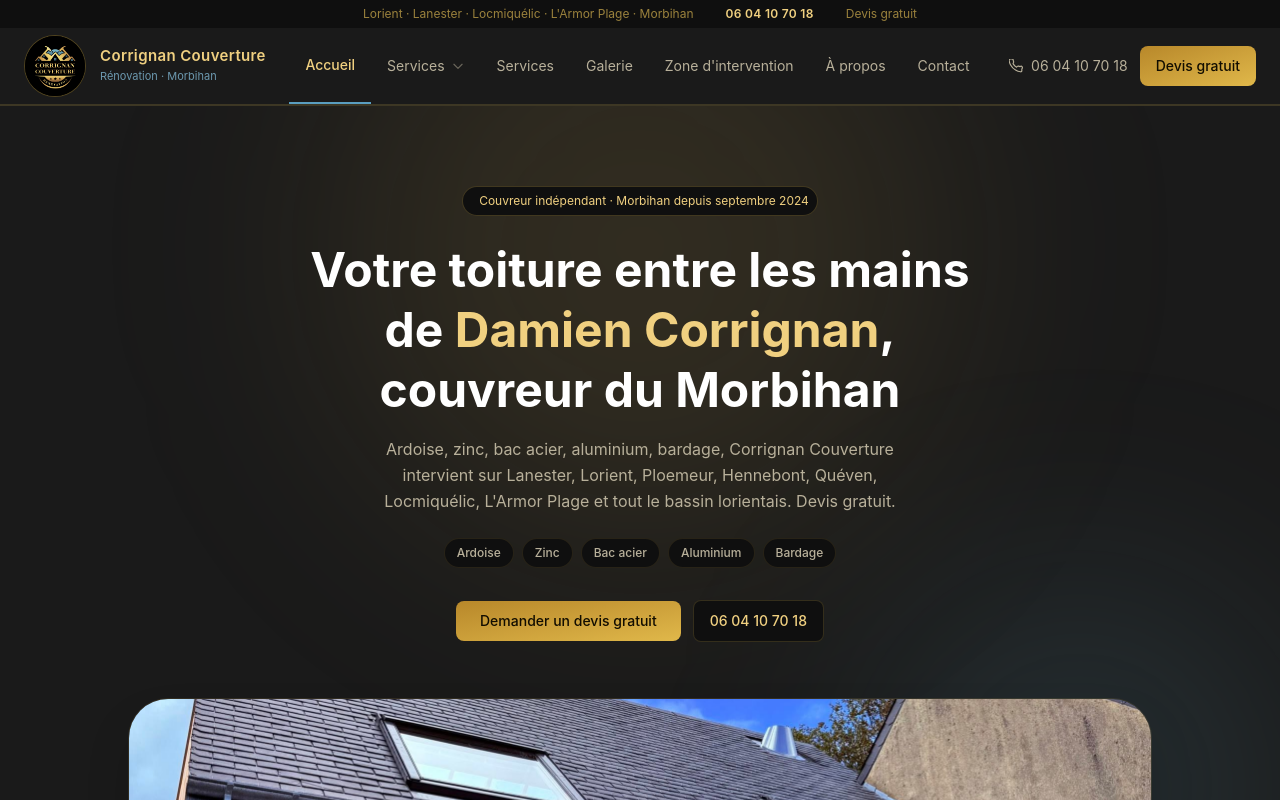
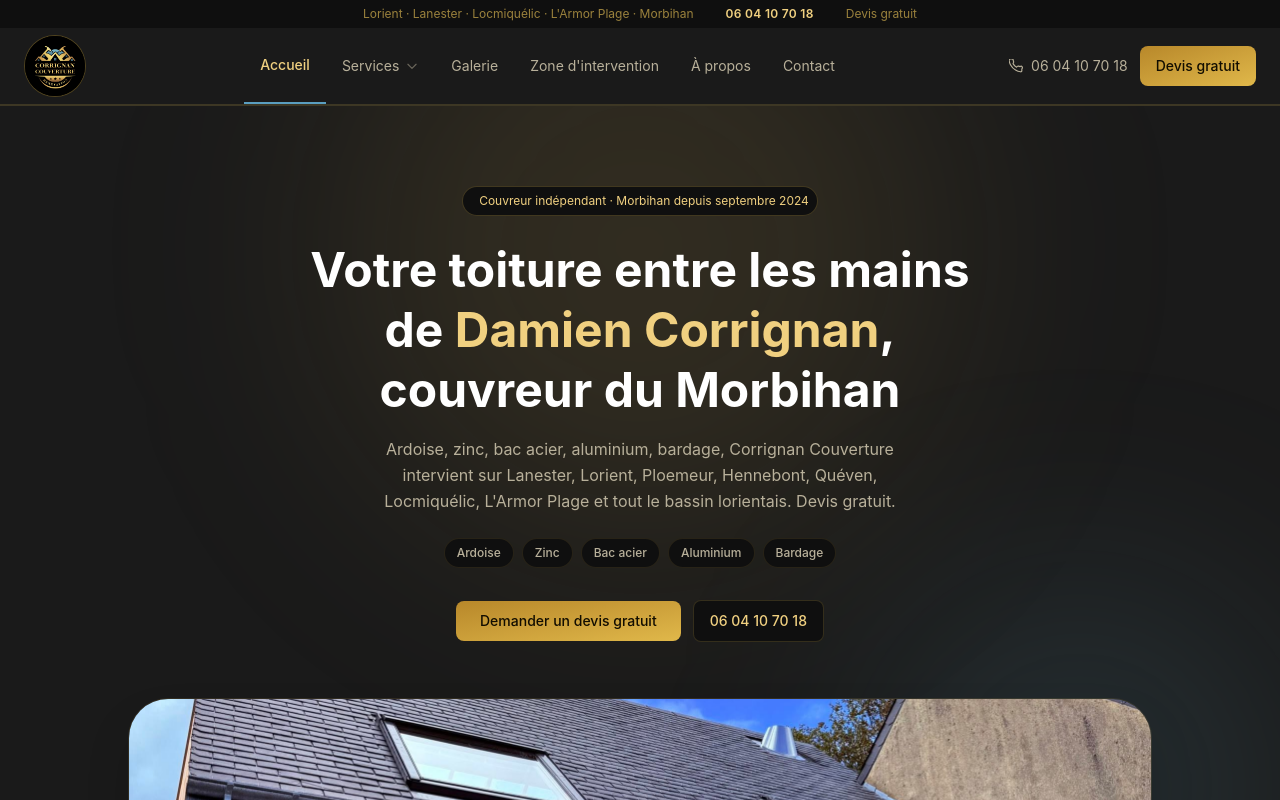
Before and after one commit to GumSurf/corrignan-couverture, a Next.js app: page / in a window 1280 px wide. Built offline with nearby package versions, Linux system fonts and the light colour scheme.

Commit message:
Remove: useless link service

```diff
--- a/app/components/header.tsx
+++ b/app/components/header.tsx
@@ -19,7 +19,6 @@ const services = {
 
 const navLinks = [
   { label: "Accueil", href: "/" },
-  { label: "Services", href: "/services" },
   { label: "Galerie", href: "/galerie" },
   { label: "Zone d'intervention", href: "/zone-intervention" },
   { label: "À propos", href: "/a-propos" },
@@ -51,7 +50,7 @@ export default function Header() {
     <div className="bg-night-800 border-b border-[#c9a84c33] sticky top-0 z-50">
       {/* ─── Topbar ─── */}
       <div className="hidden sm:flex justify-center gap-8 px-4 py-1.5 text-xs bg-[#0f0f0f] text-gold-500">
-        <span className="opacity-75">Lorient · Lanester · Locmiquélic · L'Armor Plage · Morbihan</span>
+        <span className="opacity-75">Lorient · Lanester · Locmiquélic · L&apos;Armor Plage · Morbihan</span>
         <span className="font-semibold tracking-wide text-[#f0d080]">06 04 10 70 18</span>
         <span className="opacity-75">Devis gratuit</span>
       </div>
@@ -59,7 +58,7 @@ export default function Header() {
       {/* ─── Nav principale ─── */}
       <header className="bg-night-800 border-b border-[#c9a84c33] sticky top-0 z-50">
         <nav className="px-4 lg:px-6">
-          <div className="flex items-center justify-between mx-auto max-w-screen-xl h-[76px]">
+          <div className="flex items-center justify-between mx-auto max-w-7xl h-19">
 
             {/* ── Logo ── */}
             <Link href="/" className="flex items-center gap-3.5 shrink-0">
@@ -72,7 +71,7 @@ export default function Header() {
                   priority
                 />
               </div>
-              <div>
+              <div className="md:hidden">
                 <span className="block text-[15px] font-semibold text-[#f0d080] leading-tight tracking-wide">
                   Corrignan Couverture
                 </span>
@@ -83,12 +82,12 @@ export default function Header() {
             </Link>
 
             {/* ── Menu desktop ── */}
-            <ul className="hidden lg:flex items-center h-[76px]">
+            <ul className="hidden lg:flex items-center h-19">
 
               <li>
                 <Link
                   href="/"
-                  className="flex items-center h-[76px] px-4 text-sm font-medium text-[#f0d080] border-b-2 border-slate-400"
+                  className="flex items-center h-19 px-4 text-sm font-medium text-[#f0d080] border-b-2 border-slate-400"
                 >
                   Accueil
                 </Link>
@@ -97,12 +96,12 @@ export default function Header() {
               {/* Dropdown Services */}
               <li
                 ref={dropdownRef}
-                className="relative h-[76px] flex items-center"
+                className="relative h-19 flex items-center"
                 onMouseEnter={() => setServicesOpen(true)}
                 onMouseLeave={() => setServicesOpen(false)}
               >
                 <button
-                  className="flex items-center gap-1.5 h-[76px] px-4 text-sm text-night-200 hover:text-[#f0d080] transition-colors"
+                  className="flex items-center gap-1.5 h-19 px-4 text-sm text-night-200 hover:text-[#f0d080] transition-colors"
                   aria-expanded={servicesOpen}
                   aria-haspopup="true"
                   onClick={() => setServicesOpen((o) => !o)}
@@ -123,7 +122,7 @@ export default function Header() {
                 {/* Panneau dropdown */}
                 <div
                   className={`
-                    absolute top-[76px] left-0 w-56 bg-night-700
+                    absolute top-19 left-0 w-56 bg-night-700
                     border border-[#c9a84c33] rounded-xl shadow-2xl py-1.5 z-50
                     transition-all duration-150 origin-top
                     ${servicesOpen ? "opacity-100 scale-100 pointer-events-auto" : "opacity-0 scale-95 pointer-events-none"}
@@ -175,7 +174,7 @@ export default function Header() {
                 <li key={link.href}>
                   <Link
                     href={link.href}
-                    className="flex items-center h-[76px] px-4 text-sm text-night-200 hover:text-[#f0d080] transition-colors"
+                    className="flex items-center h-19 px-4 text-sm text-night-200 hover:text-[#f0d080] transition-colors"
                   >
                     {link.label}
                   </Link>
```
